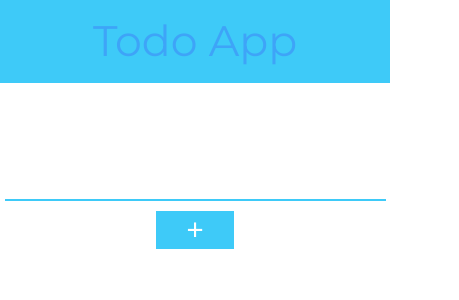
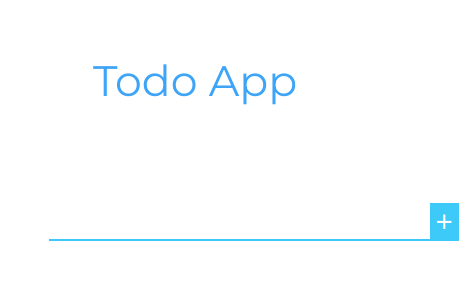
Before and after one commit to mlizchap/react-todo-app, a React app: page / in a window 390 px wide. Shown: the top 300 px of the page, 459 px wide, since content can reach past the window. Built offline with nearby package versions, Linux system fonts and the light colour scheme.

Commit message:
changed styling

```diff
--- a/src/components/App/App.js
+++ b/src/components/App/App.js
@@ -4,6 +4,7 @@ import Header from '../Header/Header';
 import Input from '../Input/Input';
 import TodoList from '../TodoList/TodoList';
 import ErrorMessage from '../ErrorMessage/ErrorMessage';
+import './App.scss';
 
 class App extends Component {
     constructor(props) {
@@ -31,11 +32,11 @@ class App extends Component {
         return (
             <div>
                 <Header />
-                {/* <div className="container"> */}
+                <div className="container">
                     <Input handleSubmit={this.submitTodo}/>
                     <ErrorMessage isError={this.state.error}/>
                     <TodoList todos={this.state.todos} handleClick={this.markCompleted} />
-                {/* </div> */}
+                </div>
             </div>
         );
     }
--- /dev/null
+++ b/src/components/App/App.scss
@@ -0,0 +1,9 @@
+@import "../../global";
+
+
+.container {
+    margin-right: auto;
+    margin-left: auto;
+    width: $mainWidth;
+    max-width: $mainMaxWidth;
+}
--- a/src/components/ErrorMessage/ErrorMessage.scss
+++ b/src/components/ErrorMessage/ErrorMessage.scss
@@ -3,7 +3,7 @@
 .errorMessage {
     width: $mainWidth;
     max-width: $mainMaxWidth;
-    margin: 5px auto 30px auto;
+    margin: 5px auto 20px auto;
     font-family: $main_font;
     color: $warning;
 }
--- a/src/components/Header/Header.scss
+++ b/src/components/Header/Header.scss
@@ -5,7 +5,8 @@
     font-family: $main_font;
     color: $accent2;
     text-align: center;
-    background-color: $accent1;
+    //background-color: $accent1;
     font-size: 32pt;
     padding: 20px 0;
+    margin-top: 40px;
 }
--- a/src/components/Input/Input.scss
+++ b/src/components/Input/Input.scss
@@ -1,37 +1,63 @@
 @import "../../global";
 
+
 .form {
-    text-align: center;
-    margin-top: 50px;
-    font-family: $main_font;
+    display: flex;
+    font-size: 22pt;
+    margin-top: 80px;
 
     &__input {
-        font-size: 22pt;
+        flex: 1;
+        font-size: inherit;
         outline: none;
         border: none;
-        margin-top: 30px;
+        color: $accent1;
         border-bottom: 2px solid $accent1;
-        color: $accent1;
-        &:focus {
-            border-image: linear-gradient(to right, $accent2, $accent1);
-            border-image-slice: 1;
-        }
+
     }
 
     &__submitBtn {
-        margin-top: 10px;
-        font-size: 22pt;
+        background-color: $accent1;
+        font-size: inherit;
         outline: none;
         border: none;
-        border: 1px solid $accent1;
-        background-color: $accent1;
         color: white;
     }
-
 }
 
-@media only screen and (max-width: 400px) {
-    .form__submitBtn  {
-        width: 20%;
-    }
-}
+
+// .form {
+//     text-align: center;
+//     margin-top: 50px;
+//     font-family: $main_font;
+
+//     &__input {
+//         font-size: 22pt;
+//         outline: none;
+//         border: none;
+//         margin-top: 30px;
+//         border-bottom: 2px solid $accent1;
+//         color: $accent1;
+//         &:focus {
+//             border-image: linear-gradient(to right, $accent2, $accent1);
+//             border-image-slice: 1;
+//         }
+//     }
+
+//     &__submitBtn {
+//         margin-top: 10px;
+//         font-size: 22pt;
+//         outline: none;
+//         border: none;
+//         border: 1px solid $accent1;
+//         background-color: $accent1;
+//         color: white;
+//     }
+
+// }
+
+// @media only screen and (max-width: 400px) {
+//     .form__submitBtn  {
+//         width: 20%;
+//     }
+// }
--- a/src/components/Todo/Todo.scss
+++ b/src/components/Todo/Todo.scss
@@ -1,18 +1,14 @@
 @import "../../global";
-.todoContainer {
-    width: $mainWidth;
-    max-width: $mainMaxWidth;
-    margin-right: auto;
-    margin-left: auto;
+
+.list__item {
     font-family: $main_font;
     color: $accent1;
-}
-.list__item {
-    // background-color: $accent1;
-    width: 90%;
-    margin-top: 10px;
+    width: 100%;
+    margin-top: 30px;
     font-size: 16pt;
     padding: 5px;
+    border: 1px solid lightgrey;
+    //background-color: rgb(186, 178, 250);
 
     &:hover {
         cursor: pointer;
```
